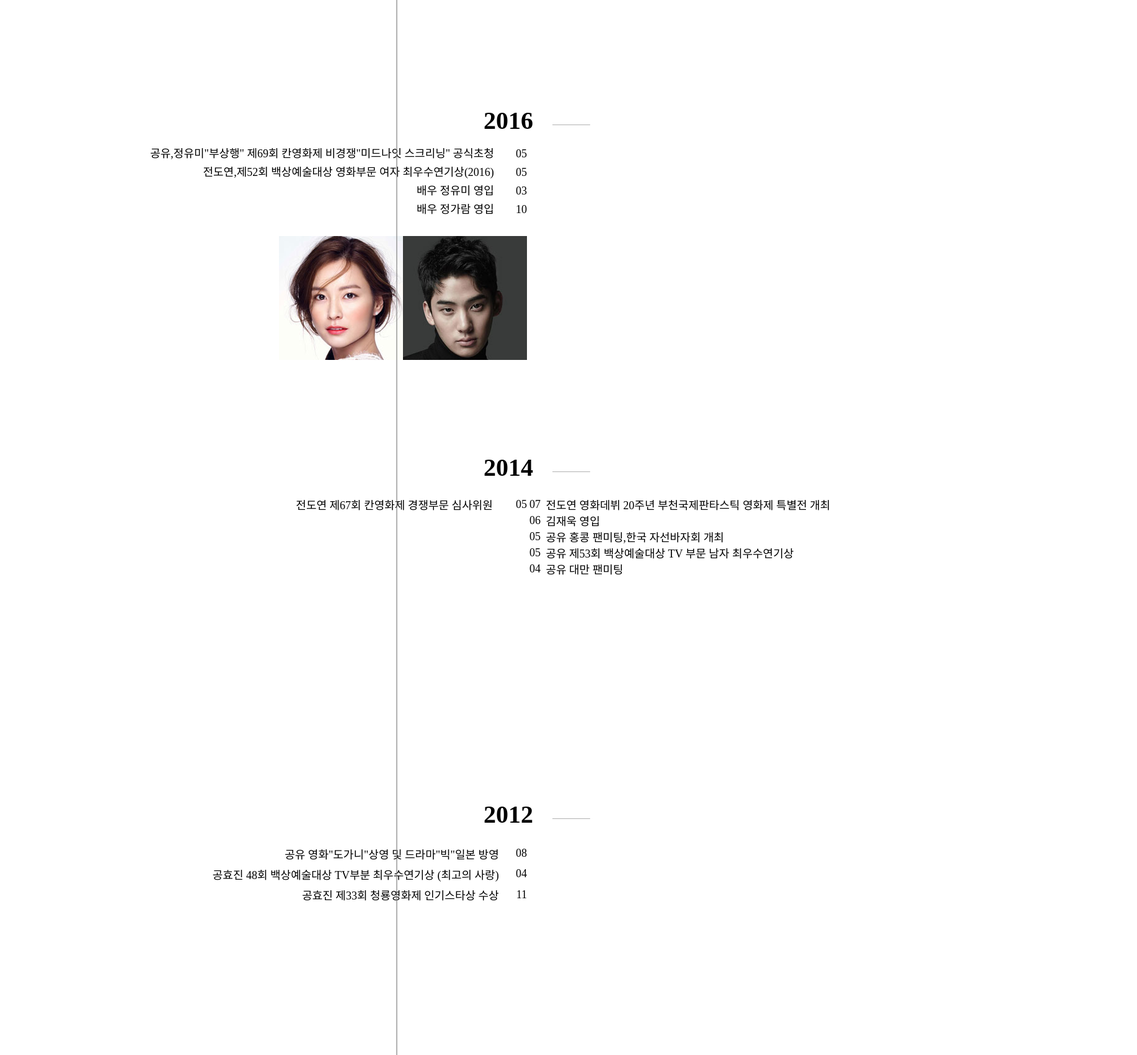
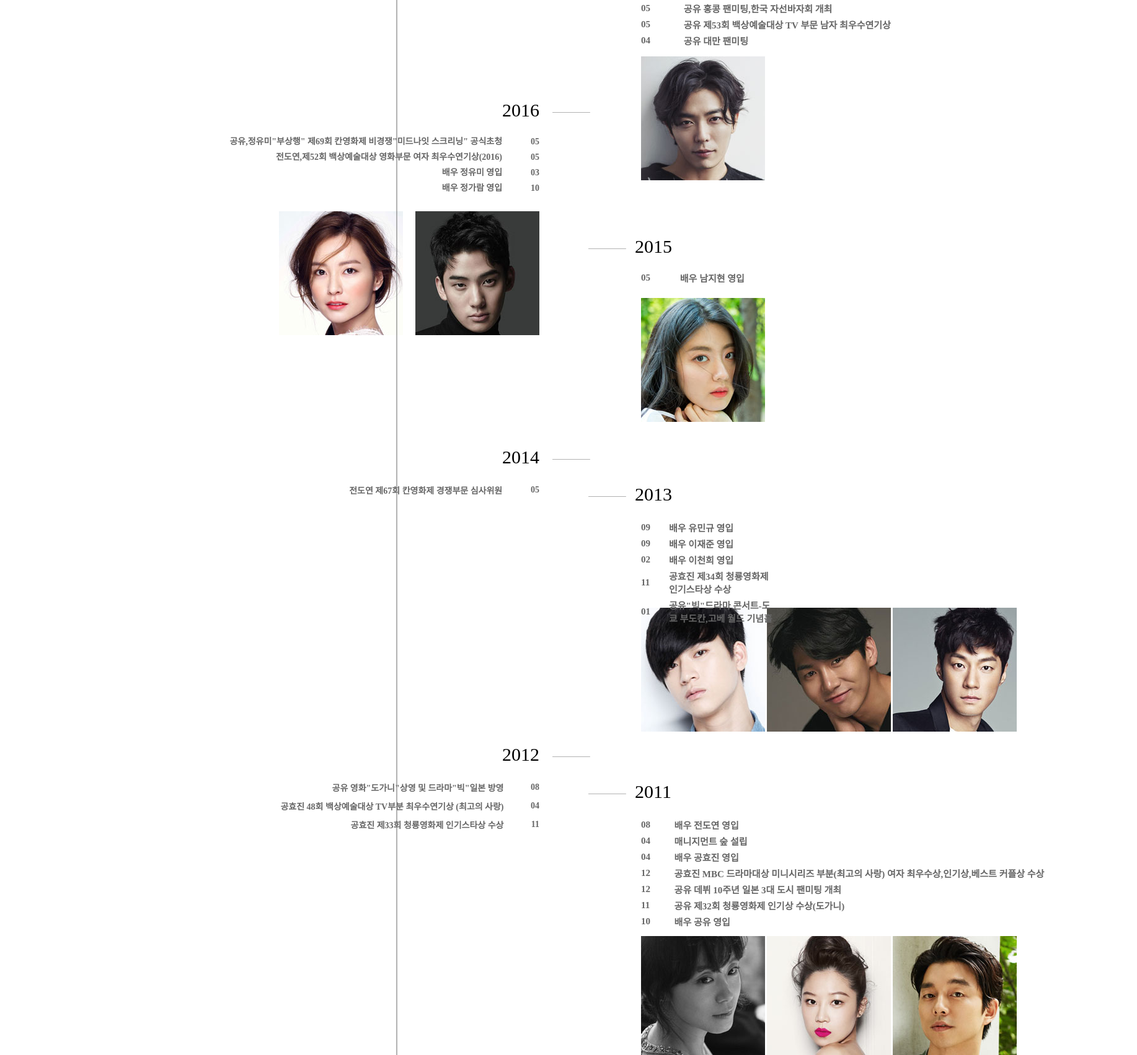
Before and after one commit to saythename17/TeamProject-Web, a plain HTML site: page Team/company2.html in a window 1280 px wide. Shown: the part 765-2468 px from the top of the page at 62% size, 1834 px wide, since content can reach past the window. Drawn offline with Linux system fonts and the light colour scheme.

Commit message:
add company

```diff
--- a/Team/company2.html
+++ b/Team/company2.html
@@ -116,7 +116,7 @@
           display: inline-block;
           border-left: 1px solid gray;
           width: 60px;
-          margin-top: 440px;
+          margin-top: 420px;
           margin-left: 891px;
           border-radius: 3px;
           background-color: gray;
@@ -127,11 +127,11 @@
 
         .p{
           position: absolute;
-          margin-left: 780px;
-          font-size: 40px;
+          margin-left: 810px;
+          font-size: 30px;
         }
 
-         #div3{
+        #div3{
           display: inline-block;
         }
 
@@ -141,7 +141,7 @@
           border-left: 1px solid gray;
           width: 60px;
           margin-top: 150px;
-          margin-left: 295px;
+          margin-left: 275px;
           border-radius: 3px;
           background-color: gray;
           opacity: 0.6;
@@ -152,8 +152,8 @@
 
         .p2{
           position: absolute;
-          margin-left: 380px;
-          font-size: 40px;
+          margin-left: 350px;
+          font-size: 30px;
         }
 
 
@@ -164,16 +164,17 @@
           padding-left: 10px;
           border-collapse: collapse;
           text-align: right;
-          margin-left: 150px;
-          margin-top: 480px;
-          font-size: 18px;
+          color: #666;
+          font-size: 14px;
+          margin-left: 170px;
+          margin-top: 460px;
           flex-grow: 3;
         }
 
         #lf1 tr td{
           line-height: 15px;
           padding-left: 30px;
-          padding-bottom: 15px;
+          padding-bottom: 10px;
         }
 
         #lf2{
@@ -182,9 +183,10 @@
           padding-left: 10px;
           border-collapse: collapse;
           text-align: right;
-          margin-left: 150px;
-          margin-top: 1040px;
-          font-size: 18px;
+          color: #666;
+          font-size: 14px;
+          margin-left: 170px;
+          margin-top: 1020px;
           flex-grow: 3;
         }
 
@@ -194,33 +196,53 @@
 
         #lf3{
           width: 700px;
-          height: 100px;
           position: absolute;
           padding-left: 10px;
           border-collapse: collapse;
           text-align: right;
-          margin-left: 150px;
-          margin-top: 1600px;
-          font-size: 18px;
+          color: #666;
+          font-size: 14px;
+          margin-left: 170px;
+          margin-top: 1500px;
           flex-grow: 3;
-
         }
         #lf3 tr td{
-          padding-left: 15px;
+          padding-left: 20px;
+          padding-bottom: 10px;
         }
 
-        #rf1{
-          width: 700px;
+        .rf{
+          height: 100px;
           position: absolute;
-          padding-left: 10px;
+          padding-right: 10px;
           border-collapse: collapse;
           text-align: left;
-          margin-left: 200px;
-          margin-top: 1040px;
-          font-size: 18px;
+          margin-left: 360px;
+          font-size: 15px;
+          color: #666;
           flex-grow: 3;
+        }
 
+        .rf tr td{
+          padding-right: 30px;
+          padding-bottom: 5px;
         }
+
+        .rimgs{
+          margin-left: 360px;
+          position: absolute;
+        }
+
+        .rimgs2{
+          margin-left: 563px;
+          position: absolute;
+        }
+
+        .rimgs3{
+          margin-left: 766px;
+          position: absolute;
+        }
+
 
 
 
@@ -274,120 +296,240 @@
       <span>-</span>
 
       <p>
-        <h1 class="p" style="margin-top: 410px;">2016</h1>
+        <p class="p" style="margin-top: 400px;">2016</p>
         <table id="lf1">
           <tr>
-            <td>공유,정유미"부상행" 제69회 칸영화제 비경쟁"미드나잇 스크리닝" 공식초청</td>
-            <td>05</td>
+            <td><strong>공유,정유미"부상행" 제69회 칸영화제 비경쟁"미드나잇 스크리닝" 공식초청</strong></td>
+            <td><strong>05</strong></td>
           </tr>
 
 
           <tr>
-            <td>전도연,제52회 백상예술대상 영화부문 여자 최우수연기상(2016)</td>
-            <td>05</td>
+            <td><strong>전도연,제52회 백상예술대상 영화부문 여자 최우수연기상(2016)</strong></td>
+            <td><strong>05</strong></td>
           </tr>
 
           <tr>
-            <td>배우 정유미 영입</td>
-            <td>03</td>
+            <td><strong>배우 정유미 영입</strong></td>
+            <td><strong>03</strong></td>
           </tr>
 
           <tr>
-            <td>배우 정가람 영입</td>
-            <td>10</td>
+            <td><strong>배우 정가람 영입</strong></td>
+            <td><strong>10</strong></td>
           </tr>
 
-          <div id="img1" style="margin-left: 650px;">
-            <img src="./img/garam.jpg" style="margin-top: 620px; position: absolute;" >
+          <div id="img1" style="margin-left: 670px;">
+            <img src="./img/garam.jpg" style="margin-top: 580px; position: absolute;" >
           </div>
 
           <div style="margin-left: 450px;">
-            <img src="./img/yumi.jpg" style="margin-top: 620px; position: absolute;">
+            <img src="./img/yumi.jpg" style="margin-top: 580px; position: absolute;">
           </div>
       </table>
 
     </p>
 
-    <span id="line1" style="margin-top: 1000px;">-</span>
+    <span id="line1" style="margin-top: 980px;">-</span>
 
-    <h1 class="p" style="margin-top: 970px;">2014</h1>
+    <p class="p" style="margin-top: 960px;">2014</p>
 
       <table id="lf2">
         <tr>
-          <td>전도연 제67회 칸영화제 경쟁부문 심사위원</td>
-          <td>05</td>
+          <td><strong>전도연 제67회 칸영화제 경쟁부문 심사위원</strong></td>
+          <td><strong>05</strong></td>
         </tr>
 
       </table>
 
 
-      <span id="line2" style="margin-top: 1560px;">-</span>
+      <span id="line2" style="margin-top: 1460px;">-</span>
 
-      <h1 class="p" style="margin-top: 1530px;">2012</h1>
+      <p class="p" style="margin-top: 1440px;">2012</p>
 
       <table id="lf3">
         <tr>
-          <td>공유 영화"도가니"상영 및 드라마"빅"일본 방영</td>
-          <td>08</td>
+          <td><strong>공유 영화"도가니"상영 및 드라마"빅"일본 방영</strong></td>
+          <td><strong>08</strong></td>
         </tr>
 
         <tr>
-          <td>공효진 48회 백상예술대상 TV부분 최우수연기상 (최고의 사랑)</td>
-          <td>04</td>
+          <td><strong>공효진 48회 백상예술대상 TV부분 최우수연기상 (최고의 사랑)</strong></td>
+          <td><strong>04</strong></td>
         </tr>
 
         <tr>
-          <td>공효진 제33회 청룡영화제 인기스타상 수상</td>
-          <td>11</td>
+          <td><strong>공효진 제33회 청룡영화제 인기스타상 수상</strong></td>
+          <td><strong>11</strong></td>
         </tr>
 
       </table>
 
     </div>
 
+
+
+
+
     <!-- 오른쪽 화면 -->
     <div id="div3">
       <span>-</span>
       <p>
-        <h1 class="p2" style="margin-top: 120px;">2017</h1>
-        <table id="rf1">
+        <p class="p2" style="margin-top: 130px;">2017</p>
+        <table class="rf" style="margin-top: 190px; width: 700px;">
           <tr>
-            <td>07</td>
-            <td>전도연 영화데뷔 20주년 부천국제판타스틱 영화제 특별전 개최</td>
+            <td><strong>07</strong></td>
+            <td><strong>전도연 영화데뷔 20주년 부천국제판타스틱 영화제 특별전 개최</strong></td>
           </tr>
 
           <tr>
-            <td>06</td>
-            <td>김재욱 영입</td>
+            <td><strong>06</strong></td>
+            <td><strong>김재욱 영입</strong></td>
           </tr>
 
           <tr>
-            <td>05</td>
-            <td>공유 홍콩 팬미팅,한국 자선바자회 개최</td>
+            <td><strong>05</strong></td>
+            <td><strong>공유 홍콩 팬미팅,한국 자선바자회 개최</strong></td>
           </tr>
 
           <tr>
-            <td>05</td>
-            <td>공유 제53회 백상예술대상 TV 부문 남자 최우수연기상</td>
+            <td><strong>05</strong></td>
+            <td><strong>공유 제53회 백상예술대상 TV 부문 남자 최우수연기상</strong></td>
           </tr>
 
           <tr>
-            <td>04</td>
-            <td>공유 대만 팬미팅</td>
+            <td><strong>04</strong></td>
+            <td><strong>공유 대만 팬미팅</strong></td>
           </tr>
+
+          <div class="rimgs" style="margin-top: 330px;">
+            <img src="./img/jea.jpg">
+          </div>
         </table>
 
+      </p>
+
+      <span style="margin-top: 640px;">-</span>
+      <p>
+        <p class="p2" style="margin-top: 620px;">2015</p>
+        <table class="rf" style="margin-top: 640px; width: 250px;">
+          <tr>
+            <td><strong>05</strong></td>
+            <td><strong>배우 남지현 영입</strong></td>
+          </tr>
+          <div class="rimgs">
+            <img src="./img/nam.jpg" style="margin-top: 720px;">
+          </div>
+        </table>
+      </p>
+
+
+      <span style="margin-top: 1040px;">-</span>
+      <p>
+        <p class="p2" style="margin-top: 1020px;">2013</p>
+        <table class="rf" style="margin-top: 1080px;">
+          <tr>
+            <td><strong>09</strong></td>
+            <td><strong>배우 유민규 영입</strong></td>
+          </tr>
+
+          <tr>
+            <td><strong>09</strong></td>
+            <td><strong>배우 이재준 영입</strong></td>
+          </tr>
+
+
+          <tr>
+            <td><strong>02</strong></td>
+            <td><strong>배우 이천희 영입</strong></td>
+          </tr>
+
+
+          <tr>
+            <td><strong>11</strong></td>
+            <td><strong>공효진 제34회 청룡영화제 인기스타상 수상</strong></td>
+          </tr>
+
+
+          <tr>
+            <td><strong>01</strong></td>
+            <td><strong>공유"빅"드라마 콘서트-도쿄 부도칸,고베 월드 기념홀</strong></td>
+          </tr>
+
+          <div class="rimgs">
+            <img src="./img/you.jpg" style="margin-top: 1220px;">
+          </div>
+
+          <div class="rimgs2">
+            <img src="./img/lee.jpg" style="margin-top: 1220px; ">
+          </div>
+
+          <div class="rimgs3">
+            <img src="./img/hee.jpg" style="margin-top: 1220px; ">
+          </div>
+
+
+        </table>
 
       </p>
 
 
 
-      <span>-</span>
+      <span style="margin-top: 1520px;">-</span>
+      <p>
+        <p class="p2" style="margin-top: 1500px;">2011</p>
+        <table class="rf" style="margin-top: 1560px; width: 800px;">
+          <tr>
+            <td><strong>08</strong></td>
+            <td><strong>배우 전도연 영입</strong></td>
+          </tr>
+
+          <tr>
+            <td><strong>04</strong></td>
+            <td><strong>매니지먼트 숲 설립</strong></td>
+          </tr>
+
+          <tr>
+            <td><strong>04</strong></td>
+            <td><strong>배우 공효진 영입</strong></td>
+          </tr>
+
+          <tr>
+            <td><strong>12</strong></td>
+            <td><strong>공효진 MBC 드라마대상 미니시리즈 부분(최고의 사랑) 여자 최우수상,인기상,베스트 커플상 수상</strong></td>
+          </tr>
+
+          <tr>
+            <td><strong>12</strong></td>
+            <td><strong>공유 데뷔 10주년 일본 3대 도시 팬미팅 개최</strong></td>
+          </tr>
+
+          <tr>
+            <td><strong>11</strong></td>
+            <td><strong>공유 제32회 청룡영화제 인기상 수상(도가니)</strong></td>
+          </tr>
+
+          <tr>
+            <td><strong>10</strong></td>
+            <td><strong>배우 공유 영입</strong></td>
+          </tr>
+
+          <div class="rimgs">
+            <img src="./img/ji.jpg" style="margin-top: 1750px;">
+          </div>
+
+          <div class="rimgs2">
+            <img src="./img/gong.jpg" style="margin-top: 1750px;">
+          </div>
+
+          <div class="rimgs3">
+            <img src="./img/gongyou.jpg" style="margin-top: 1750px;">
+          </div>
 
 
+        </table>
 
-
-      <span>-</span>
+      </p>
 
     </div>
     <p id="span2"></p>
```
Also changed, not shown: Team/company3.html (added, +246 -0 lines), Team/img/addr.png (added), Team/img/em.png (added), Team/img/gong.jpg (added), Team/img/gongyou.jpg (added), Team/img/hee.jpg (added), Team/img/jea.jpg (added), Team/img/ji.jpg (added), Team/img/lee.jpg (added), Team/img/nam.jpg (added), Team/img/phone.png (added), Team/img/soop2.png (added), Team/img/you.jpg (added).
